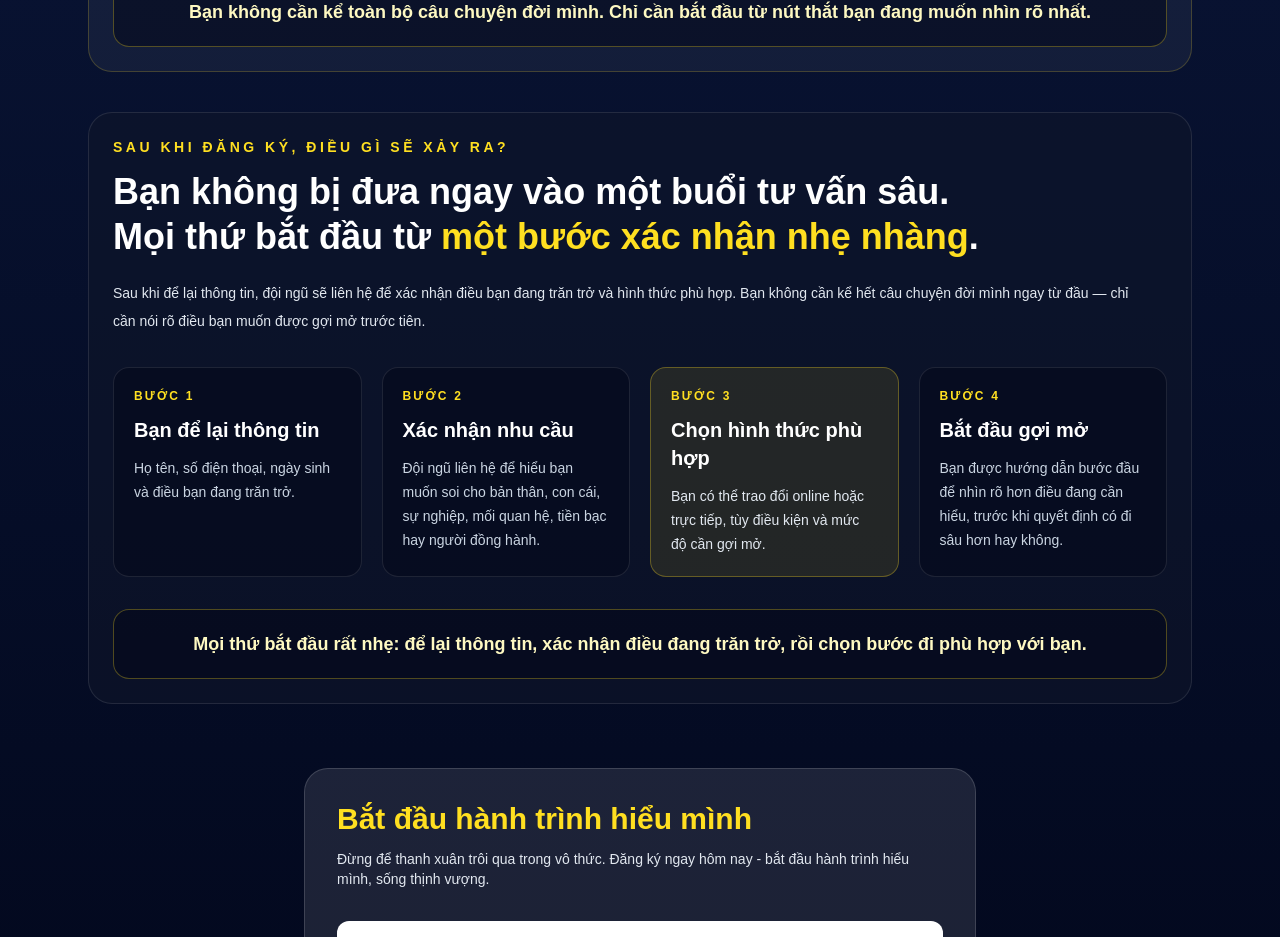
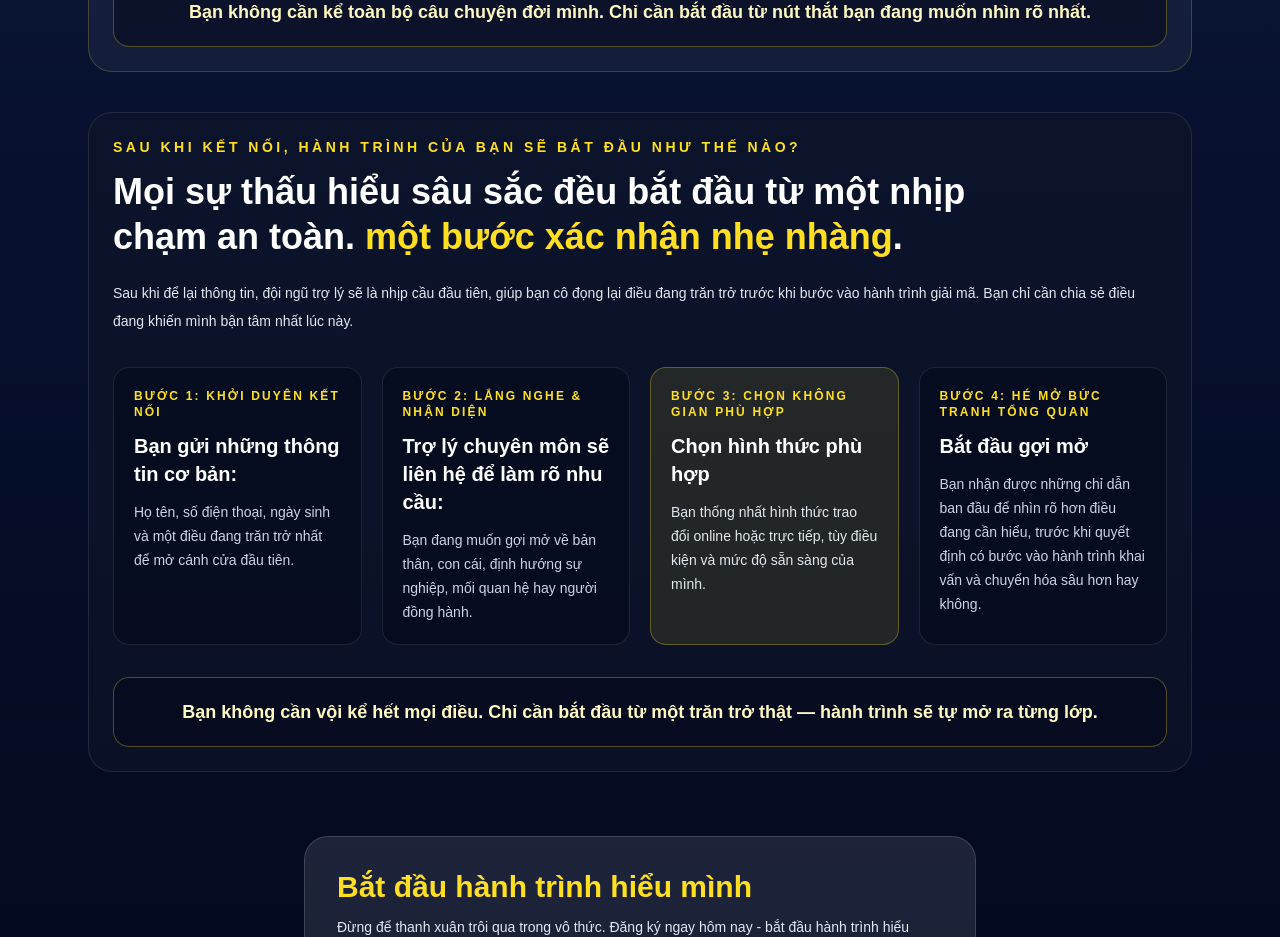
Before and after one commit to lanmatmathinhvuong-dot/mtmv, a Next.js app: page / in a window 1280 px wide. Shown: the part 5160-6097 px from the top of the page. Built offline with nearby package versions, Linux system fonts and the light colour scheme; no server answers.

Commit message:
toi uu ngon tu module sau khi ket noi

```diff
--- a/app/page.tsx
+++ b/app/page.tsx
@@ -530,77 +530,71 @@ setGhiChuDacBiet("");
 </section>
   <section className="mt-10 rounded-3xl border border-white/10 bg-slate-900/60 p-6 text-left">
   <p className="text-sm font-bold uppercase tracking-[0.25em] text-yellow-300">
-    SAU KHI ĐĂNG KÝ, ĐIỀU GÌ SẼ XẢY RA?
+    SAU KHI KẾT NỐI, HÀNH TRÌNH CỦA BẠN SẼ BẮT ĐẦU NHƯ THẾ NÀO?
   </p>
 
   <h2 className="mt-3 max-w-4xl text-3xl font-black leading-tight text-white md:text-4xl">
-    Bạn không bị đưa ngay vào một buổi tư vấn sâu. Mọi thứ bắt đầu từ{" "}
+    Mọi sự thấu hiểu sâu sắc đều bắt đầu từ một nhịp chạm an toàn.{" "}
     <span className="text-yellow-300">một bước xác nhận nhẹ nhàng</span>.
   </h2>
 
   <p className="mt-5 max-w-5xl text-sm leading-7 text-slate-200">
-    Sau khi để lại thông tin, đội ngũ sẽ liên hệ để xác nhận điều bạn đang trăn
-    trở và hình thức phù hợp. Bạn không cần kể hết câu chuyện đời mình ngay từ
-    đầu — chỉ cần nói rõ điều bạn muốn được gợi mở trước tiên.
+    Sau khi để lại thông tin, đội ngũ trợ lý sẽ là nhịp cầu đầu tiên, giúp bạn cô đọng lại điều đang trăn trở trước khi bước vào hành trình giải mã. Bạn chỉ cần chia sẻ điều đang khiến mình bận tâm nhất lúc này.
   </p>
 
   <div className="mt-8 grid gap-5 md:grid-cols-2 xl:grid-cols-4">
     <div className="rounded-2xl border border-white/10 bg-slate-950/50 p-5">
       <p className="text-xs font-bold uppercase tracking-[0.18em] text-yellow-300">
-        Bước 1
+        Bước 1: Khởi duyên kết nối
       </p>
       <h3 className="mt-3 text-xl font-black text-white">
-        Bạn để lại thông tin
+        Bạn gửi những thông tin cơ bản:
       </h3>
       <p className="mt-3 text-sm leading-6 text-slate-300">
-        Họ tên, số điện thoại, ngày sinh và điều bạn đang trăn trở.
+        Họ tên, số điện thoại, ngày sinh và một điều đang trăn trở nhất để mở cánh cửa đầu tiên.
       </p>
     </div>
 
     <div className="rounded-2xl border border-white/10 bg-slate-950/50 p-5">
       <p className="text-xs font-bold uppercase tracking-[0.18em] text-yellow-300">
-        Bước 2
+        Bước 2: Lắng nghe & nhận diện
       </p>
       <h3 className="mt-3 text-xl font-black text-white">
-        Xác nhận nhu cầu
+        Trợ lý chuyên môn sẽ liên hệ để làm rõ nhu cầu:
       </h3>
       <p className="mt-3 text-sm leading-6 text-slate-300">
-        Đội ngũ liên hệ để hiểu bạn muốn soi cho bản thân, con cái, sự nghiệp,
-        mối quan hệ, tiền bạc hay người đồng hành.
+        Bạn đang muốn gợi mở về bản thân, con cái, định hướng sự nghiệp, mối quan hệ hay người đồng hành.
       </p>
     </div>
 
     <div className="rounded-2xl border border-yellow-300/30 bg-yellow-300/10 p-5">
       <p className="text-xs font-bold uppercase tracking-[0.18em] text-yellow-300">
-        Bước 3
+        Bước 3: Chọn không gian phù hợp
       </p>
       <h3 className="mt-3 text-xl font-black text-white">
         Chọn hình thức phù hợp
       </h3>
       <p className="mt-3 text-sm leading-6 text-slate-200">
-        Bạn có thể trao đổi online hoặc trực tiếp, tùy điều kiện và mức độ cần
-        gợi mở.
+        Bạn thống nhất hình thức trao đổi online hoặc trực tiếp, tùy điều kiện và mức độ sẵn sàng của mình.
       </p>
     </div>
 
     <div className="rounded-2xl border border-white/10 bg-slate-950/50 p-5">
       <p className="text-xs font-bold uppercase tracking-[0.18em] text-yellow-300">
-        Bước 4
+        Bước 4: Hé mở bức tranh tổng quan
       </p>
       <h3 className="mt-3 text-xl font-black text-white">
         Bắt đầu gợi mở
       </h3>
       <p className="mt-3 text-sm leading-6 text-slate-300">
-        Bạn được hướng dẫn bước đầu để nhìn rõ hơn điều đang cần hiểu, trước khi
-        quyết định có đi sâu hơn hay không.
+        Bạn nhận được những chỉ dẫn ban đầu để nhìn rõ hơn điều đang cần hiểu, trước khi quyết định có bước vào hành trình khai vấn và chuyển hóa sâu hơn hay không.
       </p>
     </div>
   </div>
 
   <div className="mt-8 rounded-2xl border border-yellow-300/30 bg-slate-950/50 p-5 text-center">
     <p className="text-lg font-bold text-yellow-100">
-      Mọi thứ bắt đầu rất nhẹ: để lại thông tin, xác nhận điều đang trăn trở,
-      rồi chọn bước đi phù hợp với bạn.
+      Bạn không cần vội kể hết mọi điều. Chỉ cần bắt đầu từ một trăn trở thật — hành trình sẽ tự mở ra từng lớp.
     </p>
   </div>
 </section>
```
